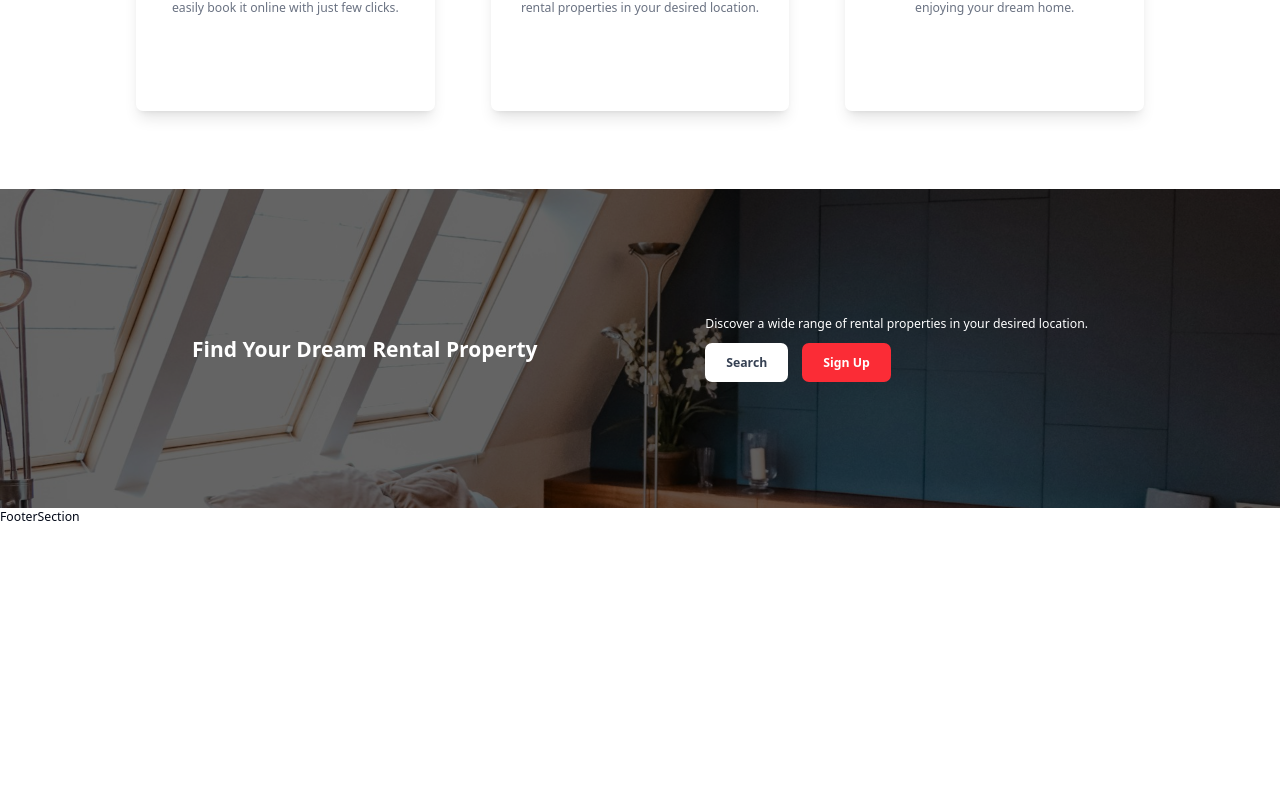
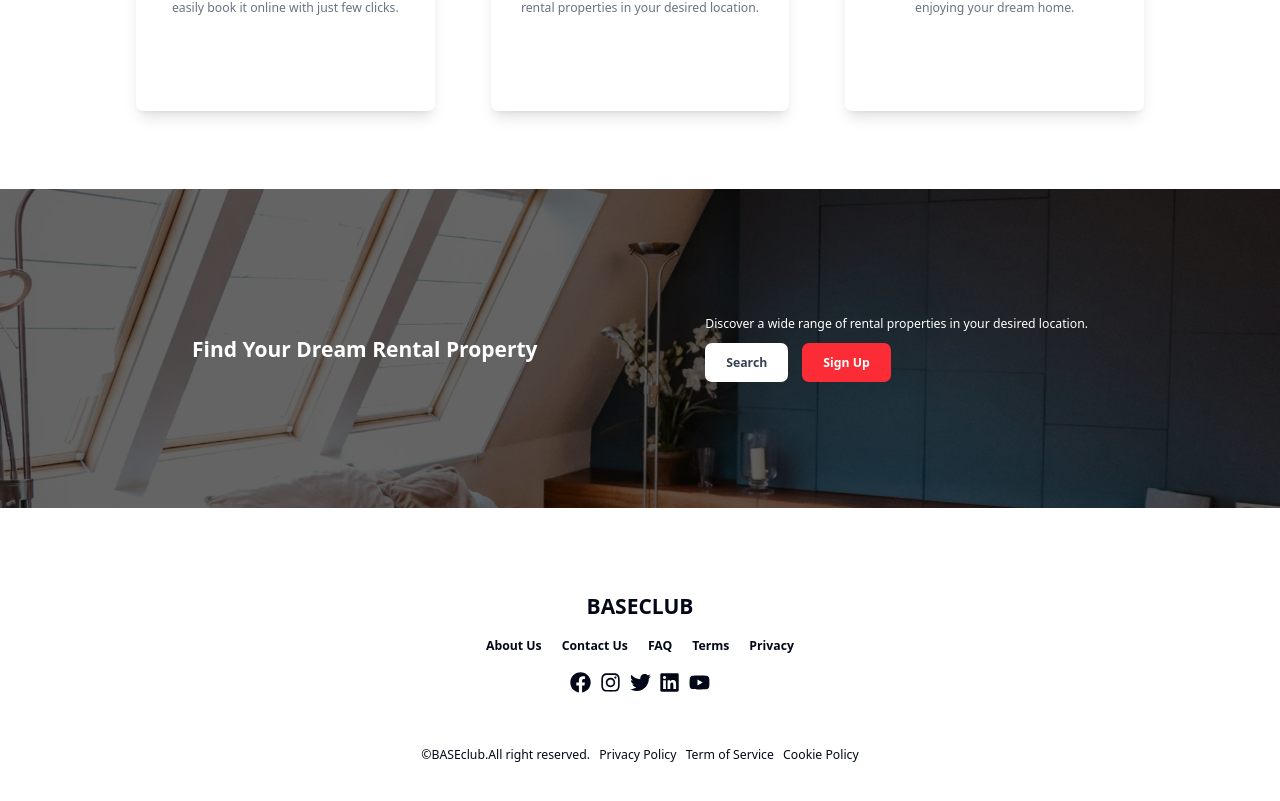
Before and after one commit to Satyam-Pandey677/real-estate, a Next.js app: page /landing in a window 1280 px wide. Shown: the part 1863-2664 px from the top of the page. Before the commit the page ends 2388 px from the top, so only its background shows below. Built offline with nearby package versions, Linux system fonts and the light colour scheme; no server answers.

Commit message:
enhance FooterSection with navigation links and social media icons; update dependencies in package.json and bun.lock

```diff
--- a/app/(nondashboard)/landing/FooterSection.tsx
+++ b/app/(nondashboard)/landing/FooterSection.tsx
@@ -1,9 +1,83 @@
-import React from 'react'
+"use client"
+
+import {motion} from "framer-motion"
+import {FaFacebook, FaInstagram, FaLinkedin, FaTwitter, FaYoutube} from "react-icons/fa"
+import Link from "next/link";
 
 const FooterSection = () => {
-  return (
-    <div>FooterSection</div>
-  )
-}
+  return <div className=" relative w-full py-24">
+    <motion.div
+        initial={{opacity:0, y:20}}
+        animate={{opacity:1,y:0}}
+        transition={{duration:0.5}}
+        className="text-center"
+    >
 
-export default FooterSection
+        <h1 className="text-2xl font-bold">BASECLUB</h1>
+
+        <div className="flex justify-between max-w-88 mx-auto pt-5 font-bold">
+            <Link
+                href="/about-us"
+            >
+                About Us
+            </Link>
+            <Link
+                href="/contact-us"
+            >
+                Contact Us
+            </Link>
+            <Link
+                href="/faq"
+            >
+                FAQ
+            </Link>
+            <Link
+                href="/terms"
+            >
+                Terms
+            </Link>
+            <Link
+                href="/privacy"
+            >
+                Privacy
+            </Link>
+        </div>
+        <div className="flex justify-between max-w-40 mx-auto pt-5 text-2xl">
+            <Link
+                href="/about-us"
+            >
+                <FaFacebook/>
+            </Link>
+            <Link
+                href="/contact-us"
+            >
+                <FaInstagram/>
+            </Link>
+            <Link
+                href="/faq"
+            >
+                <FaTwitter/>
+            </Link>
+            <Link
+                href="/terms"
+            >
+                <FaLinkedin/>
+            </Link>
+            <Link
+                href="/privacy"
+            >
+                <FaYoutube/>
+            </Link>
+        </div>
+        <div className="flex justify-between max-w-125 mt-10 mx-auto pt-5">
+            <p>©BASEclub.All right reserved.</p>
+            <p>Privacy Policy</p>
+            <p>Term of Service</p>
+            <p>Cookie Policy</p>
+        </div>
+
+    </motion.div>
+  </div>;
+};
+
+export default FooterSection;
--- a/app/(nondashboard)/landing/HeroSection.tsx
+++ b/app/(nondashboard)/landing/HeroSection.tsx
@@ -1,11 +1,9 @@
 "use client"
 
 import Image from 'next/image'
-import React from 'react'
 import {motion} from "framer-motion"
 import { Input } from '@/components/ui/input'
 import { Button } from '@/components/ui/button'
-import { Search } from 'lucide-react'
 
 const HeroSection = () => {
   return (
--- a/package.json
+++ b/package.json
@@ -36,6 +36,7 @@
     "react": "19.2.3",
     "react-dom": "19.2.3",
     "react-hook-form": "^7.71.1",
+    "react-icons": "^5.5.0",
     "react-redux": "^9.2.0",
     "sonner": "^2.0.7",
     "tailwind-merge": "^3.4.0",
```
Also changed, not shown: 1 other file (tests, documents, lock files or other folders).
